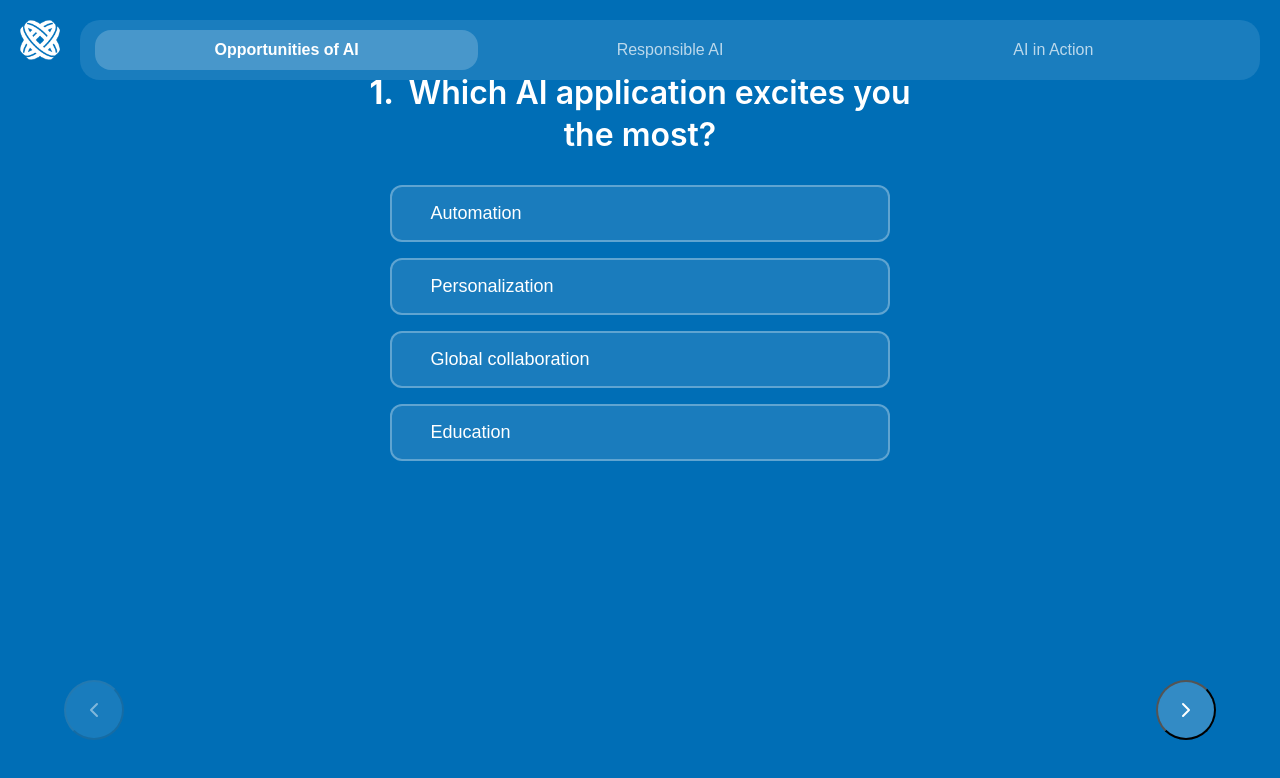
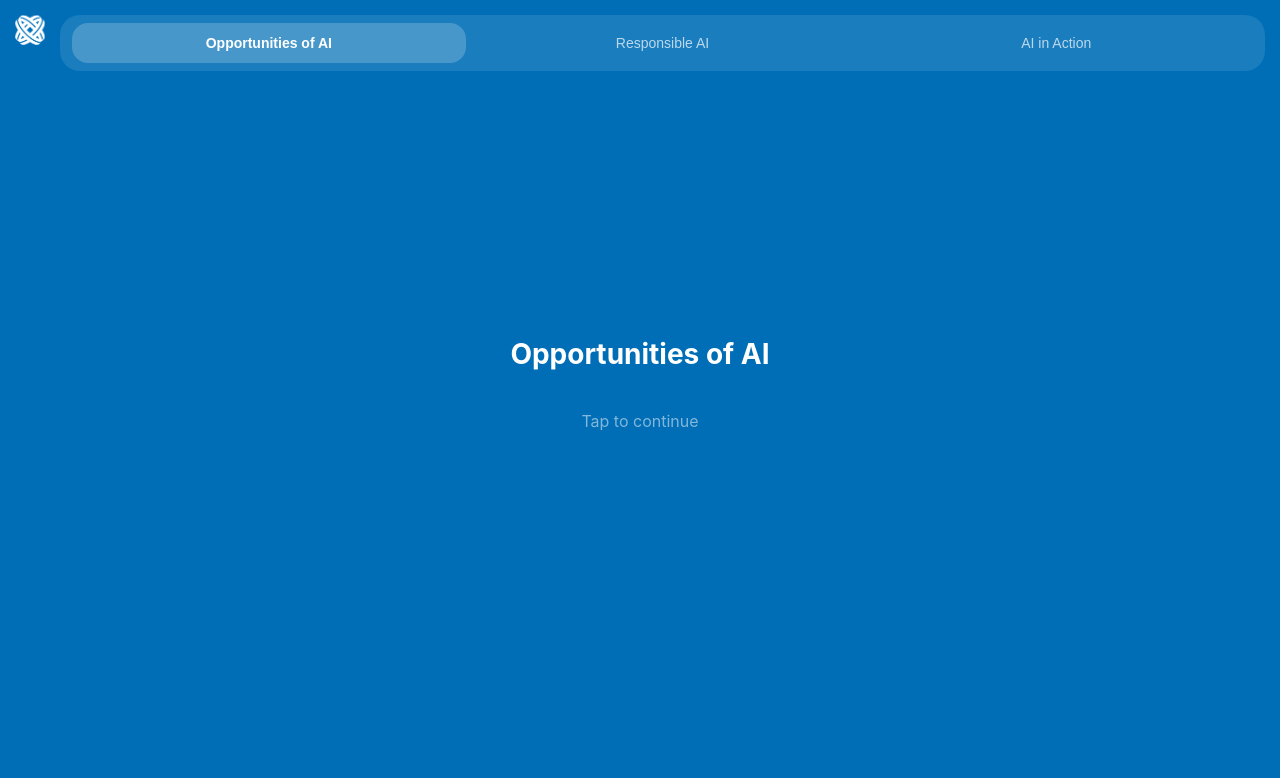
Before and after one commit to Alexparkay/AIQuestionnaire, a React (Create React App) app in the folder typeform/: page / in a window 1280 px wide. Both pictures are taken after typing "Sample", "name@example.com" into the empty fields and a click on the button "Start Questionnaire". Shown: the top 778 px of the page. Built offline with nearby package versions, Linux system fonts and the light colour scheme.

Commit message:
styling changes

```diff
--- a/typeform/package.json
+++ b/typeform/package.json
@@ -8,6 +8,7 @@
     "@testing-library/user-event": "^13.5.0",
     "lucide-react": "^0.451.0",
     "react": "^18.3.1",
+    "react-confetti": "^6.1.0",
     "react-dom": "^18.3.1",
     "react-router-dom": "^6.26.2",
     "react-scripts": "5.0.1",
--- a/typeform/src/Form.css
+++ b/typeform/src/Form.css
@@ -13,43 +13,42 @@ body, html {
 .form-container, .email-container {
   display: flex;
   flex-direction: column;
-  height: 100vh;
-  width: 100vw;
-  padding: 5vh 5vw;
+  min-height: 100vh;
+  width: 100%;
+  padding: 60px 20px 20px; /* Adjusted padding */
   box-sizing: border-box;
-  justify-content: center; /* Center vertically */
-  align-items: center; /* Center horizontally */
-  position: relative; /* Added for absolute positioning of children */
+  justify-content: flex-start;
+  align-items: center;
+  position: relative;
+  background-color: #006eb6; /* Ensure background color */
 }
 
 .top-left-logo {
   position: absolute;
-  top: 20px; /* Adjusted from 15px to move it slightly further down */
-  left: 20px;
-  width: 40px; /* Reduced from 50px */
-  height: 40px; /* Reduced from 50px */
+  top: 15px;
+  left: 15px;
+  width: 30px;
+  height: 30px;
 }
 
 .section-progress {
   display: flex;
   justify-content: space-between;
-  margin-top: 0; /* Changed from 80px */
-  margin-bottom: 30px;
   background-color: rgba(255, 255, 255, 0.1);
   border-radius: 20px;
-  padding: 10px 15px; /* Reduced vertical padding */
+  padding: 8px 12px;
   position: absolute;
-  top: 20px; /* Adjusted to match the logo's top position */
-  left: 80px; /* Give some space after the logo */
-  right: 20px;
-  height: 40px; /* Set a fixed height to match the logo */
+  top: 15px;
+  left: 60px;
+  right: 15px;
+  height: 40px;
 }
 
 .section-progress-item {
   flex: 1;
-  padding: 0 8px; /* Removed vertical padding */
+  padding: 0 6px;
   text-align: center;
-  font-size: 14px; /* Reduced font size */
+  font-size: 14px;
   border-radius: 16px;
   transition: all 0.3s ease;
   background: none;
@@ -59,46 +58,50 @@ body, html {
   display: flex;
   align-items: center;
   justify-content: center;
-  height: 100%; /* Make sure it takes full height of the container */
+  height: 100%;
+  white-space: nowrap;
+  overflow: hidden;
+  text-overflow: ellipsis;
 }
 
 .section-progress-item.active {
-  background-color: rgba(255, 255, 255, 0.2);
   opacity: 1;
   font-weight: bold;
+  background-color: rgba(255, 255, 255, 0.2);
 }
 
 .form-content {
   flex-grow: 1;
   display: flex;
   flex-direction: column;
-  justify-content: flex-start; /* Changed from center to flex-start */
+  justify-content: center;
   align-items: center;
-  padding-top: 100px; /* Reduced from 80px to bring content higher */
-  padding-bottom: 100px; /* Increased to make space for navigation buttons */
+  width: 100%;
+  max-width: 500px;
+  margin: 0 auto;
+  padding-bottom: 80px; /* Add padding to ensure content doesn't overlap with navigation */
 }
 
 .question-text {
-  font-size: 28px;
+  font-size: 24px;
   font-weight: 600;
-  margin-bottom: 30px;
+  margin-bottom: 20px;
   color: #ffffff;
   line-height: 1.3;
   text-align: center;
-  max-width: 80%; /* Added to limit width for better readability */
+  width: 100%;
 }
 
 .options-container {
   display: flex;
   flex-direction: column;
-  gap: 2vh;
-  width: 100%; /* Added to ensure full width */
-  max-width: 500px; /* Added to limit width on larger screens */
+  gap: 15px;
+  width: 100%;
 }
 
 .option-button {
-  font-size: 18px;
-  padding: 2vh 3vw;
+  font-size: 16px;
+  padding: 15px;
   border-radius: 12px;
   transition: all 0.3s ease;
   border: 2px solid rgba(255, 255, 255, 0.3);
@@ -106,164 +109,348 @@ body, html {
   color: #ffffff;
   text-align: left;
   cursor: pointer;
+  width: 100%;
+  min-height: 50px;
 }
 
-.option-button:hover, .option-button.selected {
-  background-color: rgba(255, 255, 255, 0.2);
+.option-button.selected {
+  background-color: rgba(255, 255, 255, 0.3);
   border-color: #ffffff;
 }
 
 .text-input, .email-input {
   width: 100%;
-  padding: 2vh 3vw;
+  padding: 15px;
   border: 2px solid rgba(255, 255, 255, 0.3);
   border-radius: 12px;
-  font-size: 18px;
+  font-size: 16px;
   background-color: rgba(255, 255, 255, 0.1);
   color: #ffffff;
   box-sizing: border-box;
-  margin-bottom: 2vh;
+  margin-bottom: 15px;
 }
 
 .text-input::placeholder, .email-input::placeholder {
-  color: rgba(255, 255, 255, 0.5);
+  color: rgba(255, 255, 255, 0.5); /* Lighter grey for placeholder text */
 }
 
 .navigation-buttons {
-  position: absolute;
-  bottom: 60px; /* Increased from 30px to move buttons higher */
-  left: 5vw;
-  right: 5vw;
+  position: fixed;
+  bottom: 20px;
+  left: 20px;
+  right: 20px;
   display: flex;
   justify-content: space-between;
+  align-items: center; /* Add this line to vertically align items */
+  z-index: 1000;
 }
 
-.nav-button {
+.nav-button, .submit-button {
   background-color: rgba(255, 255, 255, 0.2);
   color: white;
-  padding: 2vh;
+  padding: 12px;
   border-radius: 50%;
   display: flex;
   align-items: center;
   justify-content: center;
   transition: all 0.3s ease;
+  min-width: 44px;
+  min-height: 44px;
+  border: none;
+  cursor: pointer;
+  font-size: 16px;
 }
 
-.nav-button:hover:not(:disabled) {
+.submit-button {
+  padding: 10px 20px;
   background-color: rgba(255, 255, 255, 0.3);
-  transform: scale(1.05);
+  font-weight: bold;
+  border-radius: 50px;
+  min-width: auto;
+  min-height: auto;
 }
 
-.nav-button:disabled {
+.nav-button:hover, .submit-button:hover:not(:disabled) {
+  background-color: rgba(255, 255, 255, 0.4);
+}
+
+.nav-button:disabled, .submit-button:disabled {
   opacity: 0.5;
   cursor: not-allowed;
+  background-color: rgba(255, 255, 255, 0.1);
+}
+
+.submit-button svg {
+  margin-left: 8px;
 }
 
 .email-submit-button {
   width: 100%;
-  padding: 12px;
+  padding: 15px;
   border: none;
-  border-radius: 8px;
+  border-radius: 12px;
   font-size: 16px;
   background-color: rgba(255, 255, 255, 0.2);
   color: #ffffff;
   cursor: pointer;
   transition: all 0.3s ease;
-}
-
-.email-submit-button:hover {
-  background-color: rgba(255, 255, 255, 0.3);
+  margin-top: 15px;
 }
 
 .section-title {
   text-align: center;
   cursor: pointer;
-  height: 100%;
   display: flex;
   flex-direction: column;
   justify-content: center;
   align-items: center;
+  height: 100%;
 }
 
 .section-title h2 {
-  font-size: 36px;
+  font-size: 28px;
   margin-bottom: 20px;
 }
 
 .tap-to-continue {
-  font-size: 18px;
-  color: rgba(255, 255, 255, 0.5); /* Greyed out text */
+  font-size: 16px;
+  color: rgba(255, 255, 255, 0.5);
   margin-top: 20px;
 }
 
-.start-section-button {
-  font-size: 18px;
-  padding: 12px 24px;
-  background-color: rgba(255, 255, 255, 0.2);
-  color: #ffffff;
-  border: none;
-  border-radius: 8px;
-  cursor: pointer;
-  transition: background-color 0.3s ease;
+@media (min-width: 768px) {
+  .question-text {
+    font-size: 28px;
+  }
+
+  .option-button, .text-input, .email-input, .email-submit-button {
+    font-size: 18px;
+  }
 }
 
-.start-section-button:hover {
+@media (max-width: 480px) {
+  .form-container, .email-container {
+    padding: 70px 15px 70px;
+  }
+
+  .section-progress {
+    height: 36px;
+  }
+
+  .section-progress-item {
+    font-size: 11px;
+    padding: 0 4px;
+  }
+
+  .question-text {
+    font-size: 20px;
+  }
+
+  .option-button, .text-input, .email-input, .email-submit-button {
+    font-size: 14px;
+    padding: 12px;
+  }
+
+  .nav-button, .submit-button {
+    padding: 10px;
+    font-size: 14px;
+    min-width: 40px;
+    min-height: 40px;
+  }
+
+  .submit-button {
+    padding: 10px 20px;
+  }
+
+  .navigation-buttons {
+    bottom: 20px;
+  }
+}
+
+/* Add a new media query for devices with navigation bars */
+@media (max-height: 700px) {
+  .form-container, .email-container {
+    padding-bottom: 100px; /* Further increase bottom padding */
+  }
+
+  .navigation-buttons {
+    bottom: 80px; /* Raise the buttons even higher */
+  }
+}
+
+/* Ensure background color consistency */
+#root, .App {
+  background-color: #006eb6;
+  min-height: 100vh;
+}
+
+.audio-options {
+  display: flex;
+  flex-direction: column;
+  align-items: center;
+  width: 100%;
+  max-width: 450px;
+  margin: 0 auto;
+  padding: 20px;
+  box-sizing: border-box;
+}
+
+.audio-options h2 {
+  font-size: 24px;
+  margin-bottom: 15px;
+  text-align: center;
+}
+
+.audio-options p {
+  font-size: 16px;
+  margin-bottom: 25px;
+  text-align: center;
+  color: rgba(255, 255, 255, 0.8);
+}
+
+.option-group {
+  width: 100%;
+  margin-bottom: 20px;
+}
+
+.option-group h3 {
+  font-size: 18px;
+  margin-bottom: 8px;
+  color: rgba(255, 255, 255, 0.9);
+}
+
+.return-button, .submit-button {
+  width: 100%;
+  max-width: 250px;
+  margin: 8px 0;
+  padding: 10px 15px;
+  font-size: 16px;
+  border-radius: 6px;
+  background-color: rgba(255, 255, 255, 0.2);
+  color: white;
+  border: none;
+  cursor: pointer;
+  transition: all 0.3s ease;
+}
+
+.return-button:hover, .submit-button:hover:not(:disabled) {
   background-color: rgba(255, 255, 255, 0.3);
 }
 
-@media (min-width: 768px) {
-  .form-container, .email-container {
-    max-width: 100%; /* Changed from 560px to allow full width */
-    margin: 0 auto;
+.dropdown {
+  position: relative;
+  width: 100%;
+}
+
+.dropdown-toggle {
+  width: 100%;
+  padding: 10px 15px;
+  border: 2px solid rgba(255, 255, 255, 0.3);
+  border-radius: 6px;
+  font-size: 16px;
+  background-color: rgba(255, 255, 255, 0.1);
+  color: #ffffff;
+  text-align: left;
+  cursor: pointer;
+  display: flex;
+  justify-content: space-between;
+  align-items: center;
+}
+
+.dropdown-menu {
+  position: absolute;
+  top: 100%;
+  left: 0;
+  right: 0;
+  background-color: #006eb6;
+  border: 2px solid rgba(255, 255, 255, 0.3);
+  border-radius: 6px;
+  max-height: 160px;
+  overflow-y: auto;
+  z-index: 1000;
+  animation: slideDown 0.3s ease-out;
+}
+
+.dropdown-menu button {
+  width: 100%;
+  padding: 8px 15px;
+  border: none;
+  background-color: transparent;
+  color: #ffffff;
+  text-align: left;
+  cursor: pointer;
+  transition: background-color 0.3s ease;
+  font-size: 14px;
+}
+
+@keyframes slideDown {
+  from {
+    opacity: 0;
+    transform: translateY(-10px);
   }
-
-  .section-progress-item {
-    font-size: 16px; /* Slightly reduced from 18px */
-    white-space: nowrap; /* Prevent text from wrapping */
-    overflow: hidden;
-    text-overflow: ellipsis; /* Add ellipsis for overflowing text */
-  }
-
-  .question-text {
-    font-size: 32px;
-  }
-
-  .form-content {
-    padding-top: 0; /* Ensure no top padding on larger screens */
+  to {
+    opacity: 1;
+    transform: translateY(0);
   }
 }
 
-.question-number {
-  font-weight: bold;
-  margin-right: 8px;
+.dropdown-menu button:hover {
+  background-color: rgba(255, 255, 255, 0.1);
 }
 
-.email-container {
-  display: flex;
-  flex-direction: column;
-  height: 100vh;
-  width: 100vw;
-  padding: 5vh 5vw;
-  box-sizing: border-box;
-  justify-content: flex-start; /* Changed from center to flex-start */
-  align-items: center;
-  position: relative;
+.return-button {
+  width: 100%;
+  max-width: 300px;
+  margin: 10px 0;
+  padding: 12px 20px;
+  font-size: 16px;
+  border-radius: 12px;
+  background-color: rgba(255, 255, 255, 0.2);
+  color: white;
+  cursor: pointer;
+  transition: all 0.3s ease;
 }
 
-.email-content {
+.return-button:hover {
+  background-color: rgba(255, 255, 255, 0.3);
+}
+
+.submit-button {
   width: 100%;
-  max-width: 400px;
-  display: flex;
-  flex-direction: column;
-  align-items: center;
-  text-align: center;
-  margin-top: calc(15vh + 40px); /* Adjusted to account for the logo's new position */
+  max-width: 300px;
+  margin: 10px 0;
+  padding: 12px 20px;
+  font-size: 16px;
+  border-radius: 12px;
+}
+
+/* Custom scrollbar styles */
+.dropdown-menu::-webkit-scrollbar {
+  width: 8px;
+}
+
+.dropdown-menu::-webkit-scrollbar-track {
+  background: rgba(255, 255, 255, 0.1);
+  border-radius: 10px;
+}
+
+.dropdown-menu::-webkit-scrollbar-thumb {
+  background: rgba(255, 255, 255, 0.3);
+  border-radius: 10px;
+}
+
+.dropdown-menu::-webkit-scrollbar-thumb:hover {
+  background: rgba(255, 255, 255, 0.4);
 }
 
 .thank-you-message {
   text-align: center;
-  max-width: 80%;
+  max-width: 600px;
   margin: 0 auto;
+  padding: 20px;
+  background-color: rgba(255, 255, 255, 0.1);
+  border-radius: 12px;
+  box-shadow: 0 4px 6px rgba(0, 0, 0, 0.1);
 }
 
 .thank-you-message h2 {
@@ -275,14 +462,78 @@ body, html {
 .thank-you-message p {
   font-size: 18px;
   color: #ffffff;
+  margin-bottom: 15px;
 }
 
-@media (max-height: 700px) {
-  .form-content {
-    padding-top: 80px; /* Further reduce top padding for smaller screens */
+.thank-you-message ul {
+  list-style-type: none;
+  padding: 0;
+  margin-bottom: 15px;
+}
+
+.thank-you-message li {
+  font-size: 16px;
+  color: #ffffff;
+  margin-bottom: 5px;
+}
+
+@media (max-width: 480px) {
+  .audio-options h2 {
+    font-size: 20px;
   }
 
-  .navigation-buttons {
-    bottom: 40px; /* Move buttons even higher on smaller screens */
+  .audio-options p {
+    font-size: 14px;
+  }
+
+  .option-group h3 {
+    font-size: 16px;
+  }
+
+  .return-button, .submit-button, .dropdown-toggle {
+    padding: 8px 12px;
+    font-size: 14px;
+  }
+
+  .dropdown-menu button {
+    padding: 6px 12px;
+    font-size: 12px;
+  }
+
+  .navigation-buttons .submit-button {
+    padding: 8px 16px;
+    font-size: 14px;
   }
 }
+
+/* Adjust the submit button on the last question */
+.navigation-buttons .submit-button {
+  padding: 10px 20px;
+  font-size: 16px;
+  min-width: auto;
+  min-height: auto;
+  border-radius: 50px;
+  background-color: rgba(255, 255, 255, 0.3);
+}
+
+/* Make the back arrow a perfect circle on all questions, including the last one */
+.navigation-buttons .nav-button.prev {
+  background-color: rgba(255, 255, 255, 0.2);
+  color: white;
+  border-radius: 50%;
+  width: 44px;
+  height: 44px;
+  padding: 0;
+  display: flex;
+  align-items: center;
+  justify-content: center;
+}
+
+@media (max-width: 480px) {
+  /* ... (other mobile styles remain unchanged) */
+
+  .navigation-buttons .nav-button.prev {
+    width: 40px;
+    height: 40px;
+  }
+}
--- a/typeform/src/Form.jsx
+++ b/typeform/src/Form.jsx
@@ -1,5 +1,6 @@
 import React, { useState, useEffect } from 'react';
-import { ChevronRight, ChevronLeft } from 'lucide-react';
+import { ChevronRight, ChevronLeft, ChevronDown } from 'lucide-react';
+import ReactConfetti from 'react-confetti';
 import './Form.css';
 import TopLeftLogo from './Top_left_logo.svg';
 
@@ -87,6 +88,14 @@ const Form = () => {
   const [answers, setAnswers] = useState({});
   const [showSurvey, setShowSurvey] = useState(false);
   const [isSubmitted, setIsSubmitted] = useState(false);
+  const [showAudioOptions, setShowAudioOptions] = useState(false);
+  const [audioDuration, setAudioDuration] = useState('');
+  const [audioLanguage, setAudioLanguage] = useState('');
+  const [showDurationDropdown, setShowDurationDropdown] = useState(false);
+  const [showLanguageDropdown, setShowLanguageDropdown] = useState(false);
+  const [showConfetti, setShowConfetti] = useState(false);
+  const [allQuestionsAnswered, setAllQuestionsAnswered] = useState(false);
+  const [showSectionTitle, setShowSectionTitle] = useState(true);
 
   useEffect(() => {
     const savedState = localStorage.getItem('surveyState');
@@ -105,6 +114,12 @@ const Form = () => {
     localStorage.setItem('surveyState', JSON.stringify({ name, email, answers, currentSection, currentQuestion, showSurvey }));
   }, [name, email, answers, currentSection, currentQuestion, showSurvey]);
 
+  useEffect(() => {
+    const totalQuestions = questions.reduce((total, section) => total + section.questions.length, 0);
+    const answeredQuestions = Object.keys(answers).length;
+    setAllQuestionsAnswered(answeredQuestions === totalQuestions);
+  }, [answers]);
+
   const handleUserInfoSubmit = (e) => {
     e.preventDefault();
     if (name && email) {
@@ -119,6 +134,20 @@ const Form = () => {
       ...answers,
       [`${currentSection}-${currentQuestion}`]: answer
     });
+    const isLastQuestion = currentSection === questions.length - 1 && currentQuestion === questions[currentSection].questions.length - 1;
+    if (questions[currentSection].questions[currentQuestion].type === 'multiple' && !isLastQuestion) {
+      nextQuestion();
+    }
+  };
+
+  const handleTextInputChange = (e) => {
+    handleAnswer(e.target.value);
+  };
+
+  const handleTextInputKeyPress = (e) => {
+    if (e.key === 'Enter') {
+      nextQuestion();
+    }
   };
 
   const nextQuestion = () => {
@@ -126,7 +155,10 @@ const Form = () => {
       setCurrentQuestion(currentQuestion + 1);
     } else if (currentSection < questions.length - 1) {
       setCurrentSection(currentSection + 1);
-      setCurrentQuestion(-1); // Set to -1 to show the title page of the next section
+      setCurrentQuestion(0);
+      setShowSectionTitle(true);
+    } else {
+      submitSurvey();
     }
   };
 
@@ -139,7 +171,11 @@ const Form = () => {
     }
   };
 
-  const submitSurvey = async () => {
+  const submitSurvey = () => {
+    setShowAudioOptions(true);
+  };
+
+  const submitAudioPreferences = () => {
     const surveyData = {
       name,
       email,
@@ -148,45 +184,126 @@ const Form = () => {
           question: question.question,
           answer: answers[`${sectionIndex}-${questionIndex}`] || ''
         }))
-      )
+      ),
+      audioPreferences: {
+        duration: audioDuration,
+        language: audioLanguage
+      }
     };
 
-    try {
-      const response = await fetch('https://hook.eu2.make.com/scyn2yen4r28tc8lzbbcqlsdca1us3y5', {
-        method: 'POST',
-        headers: {
-          'Content-Type': 'application/json',
-        },
-        body: JSON.stringify(surveyData),
-      });
+    // Simulating a POST request to the webhook
+    console.log('Sending data to webhook:', JSON.stringify(surveyData));
+    // In a real scenario, you would use fetch or axios to send the data
+    // fetch('http://your-webhook-url.com', {
+    //   method: 'POST',
+    //   headers: { 'Content-Type': 'application/json' },
+    //   body: JSON.stringify(surveyData)
+    // })
+    // .then(response => response.json())
+    // .then(data => console.log('Success:', data))
+    // .catch((error) => console.error('Error:', error));
 
-      if (response.ok) {
-        setIsSubmitted(true);
-        localStorage.removeItem('surveyState'); // Clear local storage after successful submission
-      } else {
-        console.error('Failed to submit survey');
-        // You might want to show an error message to the user here
-      }
-    } catch (error) {
-      console.error('Error submitting survey:', error);
-      // You might want to show an error message to the user here
-    }
+    setShowConfetti(true);
+    setIsSubmitted(true);
+    localStorage.removeItem('surveyState');
+  };
+
+  const renderAudioOptions = () => {
+    return (
+      <div className="audio-options">
+        <h2>Customize Your Audio Response</h2>
+        <p>Based on your answers, we will craft an audio response addressing your concerns and questions.</p>
+
+        <div className="option-group">
+          <h3>Select audio duration:</h3>
+          <div className="dropdown">
+            <button
+              className="dropdown-toggle"
+              onClick={() => setShowDurationDropdown(!showDurationDropdown)}
+            >
+              {audioDuration ? `Around ${audioDuration} minutes` : 'Select duration'}
+              <ChevronDown size={20} />
+            </button>
+            {showDurationDropdown && (
+              <div className="dropdown-menu">
+                <button onClick={() => { setAudioDuration('2'); setShowDurationDropdown(false); }}>Around 2 minutes</button>
+                <button onClick={() => { setAudioDuration('5'); setShowDurationDropdown(false); }}>Around 5 minutes</button>
+              </div>
+            )}
+          </div>
+        </div>
+
+        <div className="option-group">
+          <h3>Select audio language:</h3>
+          <div className="dropdown">
+            <button
+              className="dropdown-toggle"
+              onClick={() => setShowLanguageDropdown(!showLanguageDropdown)}
+            >
+              {audioLanguage || 'Select language'}
+              <ChevronDown size={20} />
+            </button>
+            {showLanguageDropdown && (
+              <div className="dropdown-menu">
+                {['English', 'Mandarin', 'Hindi', 'Spanish', 'French', 'Arabic', 'Bengali', 'Russian', 'Portuguese', 'Indonesian'].map((language) => (
+                  <button
+                    key={language}
+                    onClick={() => { setAudioLanguage(language); setShowLanguageDropdown(false); }}
+                  >
+                    {language}
+                  </button>
+                ))}
+              </div>
+            )}
+          </div>
+        </div>
+
+        <button
+          className="return-button"
+          onClick={() => {
+            setShowAudioOptions(false);
+            setCurrentSection(questions.length - 1);
+            setCurrentQuestion(questions[questions.length - 1].questions.length - 1);
+          }}
+        >
+          Return to Questions
+        </button>
+
+        <button
+          className="submit-button"
+          onClick={submitAudioPreferences}
+          disabled={!audioDuration || !audioLanguage}
+        >
+          Submit Preferences
+        </button>
+      </div>
+    );
   };
 
   const renderContent = () => {
     if (isSubmitted) {
       return (
         <div className="thank-you-message">
-          <h2>Thank you {name}, for completing the questionnaire!</h2>
-          <p>Your responses have been submitted successfully.</p>
+          <h2>Thank you, {name}!</h2>
+          <p>Your questionnaire has been successfully submitted.</p>
+          <p>We appreciate your time and valuable input.</p>
+          <p>An audio response addressing your concerns and questions will be crafted based on your preferences:</p>
+          <ul>
+            <li>Duration: Around {audioDuration} minutes</li>
+            <li>Language: {audioLanguage}</li>
+          </ul>
+          <p>We'll send it to your email: {email}</p>
         </div>
       );
     }
 
-    if (currentQuestion === -1) {
-      // Section title page
+    if (showAudioOptions) {
+      return renderAudioOptions();
+    }
+
+    if (showSectionTitle) {
       return (
-        <div className="section-title" onClick={() => setCurrentQuestion(0)}>
+        <div className="section-title" onClick={() => setShowSectionTitle(false)}>
           <h2>{questions[currentSection].section}</h2>
           <p className="tap-to-continue">Tap to continue</p>
         </div>
@@ -195,7 +312,7 @@ const Form = () => {
 
     const currentQuestionData = questions[currentSection].questions[currentQuestion];
     const savedAnswer = answers[`${currentSection}-${currentQuestion}`];
-    const questionNumber = currentSection * 4 + currentQuestion + 1; // Calculate question number
+    const questionNumber = currentSection * 4 + currentQuestion + 1;
 
     return (
       <>
@@ -208,10 +325,7 @@ const Form = () => {
             {currentQuestionData.options.map((option, index) => (
               <button
                 key={index}
-                onClick={() => {
-                  handleAnswer(option);
-                  nextQuestion();
-                }}
+                onClick={() => handleAnswer(option)}
                 className={`option-button ${savedAnswer === option ? 'selected' : ''}`}
               >
                 {option}
@@ -222,8 +336,8 @@ const Form = () => {
           <input
             type="text"
             value={savedAnswer || ''}
-            onChange={(e) => handleAnswer(e.target.value)}
-            onKeyPress={(e) => e.key === 'Enter' && nextQuestion()}
+            onChange={handleTextInputChange}
+            onKeyPress={handleTextInputKeyPress}
             className="text-input"
             placeholder="Type your answer..."
           />
@@ -266,15 +380,17 @@ const Form = () => {
 
   return (
     <div className="form-container">
+      {showConfetti && <ReactConfetti recycle={false} numberOfPieces={200} />}
       <img src={TopLeftLogo} alt="AFS Logo" className="top-left-logo" />
-      {!isSubmitted && (
+      {!isSubmitted && !showAudioOptions && (
         <div className="section-progress">
           {questions.map((section, index) => (
             <button
               key={index}
               onClick={() => {
                 setCurrentSection(index);
-                setCurrentQuestion(-1); // Set to -1 to show the title page when clicking on a section
+                setCurrentQuestion(0);
+                setShowSectionTitle(true);
               }}
               className={`section-progress-item ${currentSection === index ? 'active' : ''}`}
             >
@@ -286,7 +402,7 @@ const Form = () => {
       <div className="form-content">
         {renderContent()}
       </div>
-      {currentQuestion !== -1 && !isSubmitted && (
+      {!isSubmitted && !showAudioOptions && !showSectionTitle && (
         <div className="navigation-buttons">
           <button
             onClick={prevQuestion}
@@ -295,18 +411,22 @@ const Form = () => {
           >
             <ChevronLeft size={24} />
           </button>
-          <button
-            onClick={() => {
-              if (currentSection === questions.length - 1 && currentQuestion === questions[currentSection].questions.length - 1) {
-                submitSurvey();
-              } else {
-                nextQuestion();
-              }
-            }}
-            className="nav-button next"
-          >
-            {currentSection === questions.length - 1 && currentQuestion === questions[currentSection].questions.length - 1 ? 'Submit' : <ChevronRight size={24} />}
-          </button>
+          {currentSection === questions.length - 1 && currentQuestion === questions[currentSection].questions.length - 1 ? (
+            <button
+              onClick={submitSurvey}
+              className="submit-button"
+              disabled={!allQuestionsAnswered}
+            >
+              Submit
+            </button>
+          ) : (
+            <button
+              onClick={nextQuestion}
+              className="nav-button next"
+            >
+              <ChevronRight size={24} />
+            </button>
+          )}
         </div>
       )}
     </div>
```
Also changed, not shown: 1 other file (tests, documents, lock files or other folders).
